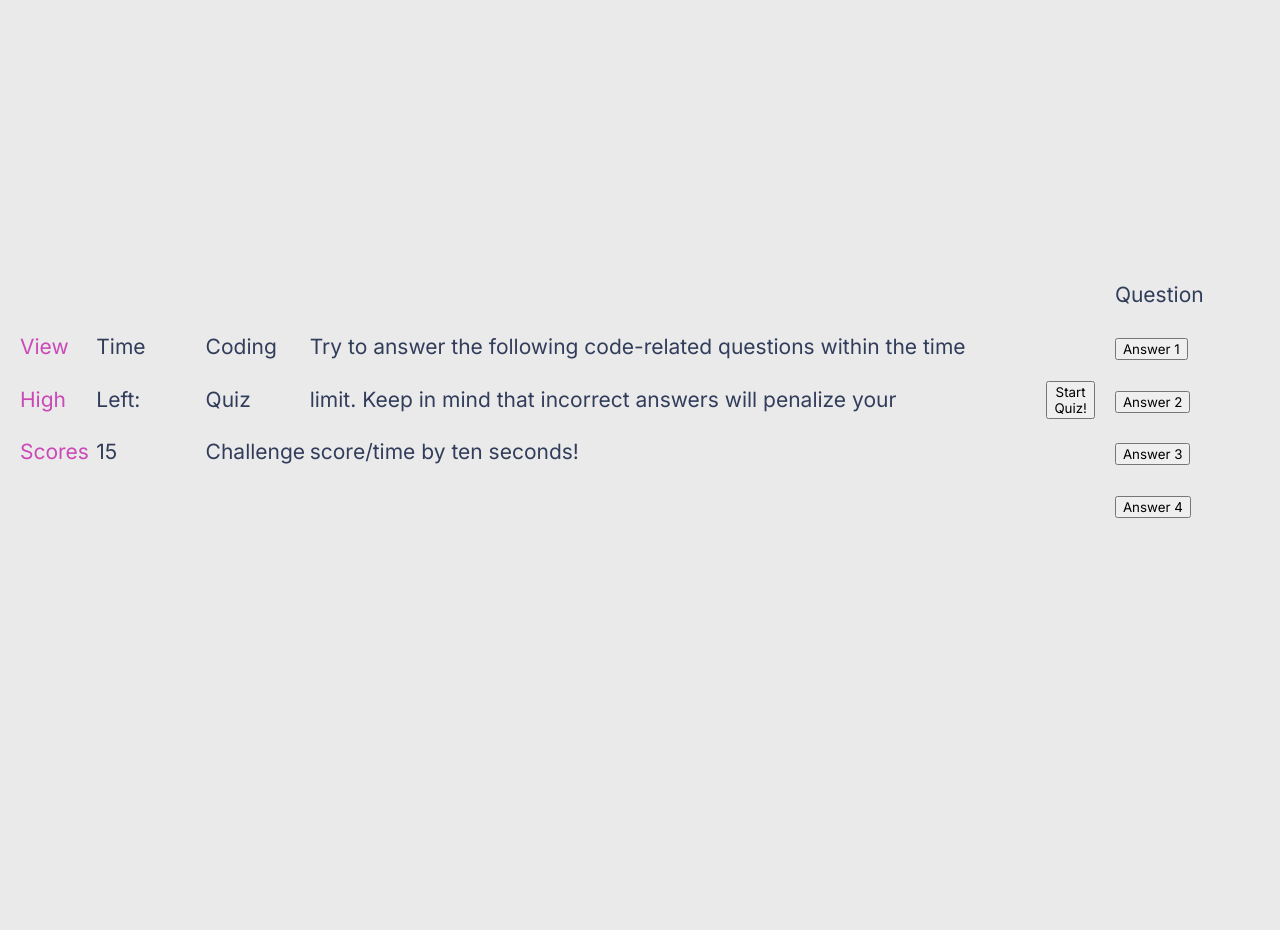
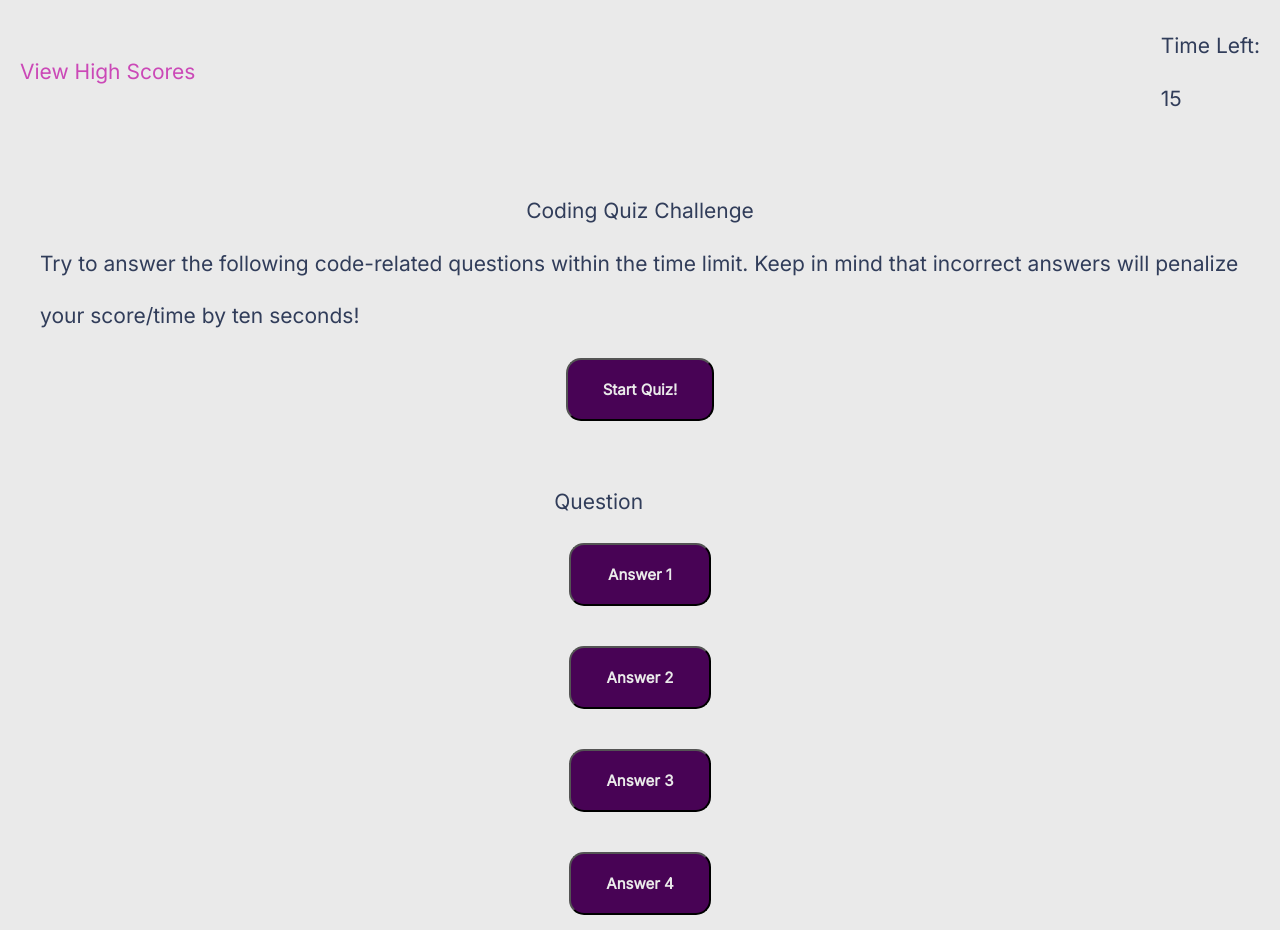
Before and after one commit to nrenner0211/coding-quiz, a plain HTML site: page index.html in a window 1280 px wide. Before the commit the page ends 800 px from the top, so only its background shows below. Drawn offline with Linux system fonts and the light colour scheme.

Commit message:
html and css satisfactory for now, js in progress

```diff
--- a/assets/css/style.css
+++ b/assets/css/style.css
@@ -12,7 +12,6 @@
 }
 
 body {
-    display: flex;
     justify-content: center;
     align-items: center;
     width: 100vw;
@@ -27,12 +26,13 @@ body {
 
 .flex {
     display: flex;
-    justify-content: space-evenly;
+    justify-content: center;
     align-items: center;
 }
 
 .header-content {
-    display: flex;
+    /* display: flex; */
+
     justify-content: space-between;
     padding: 20px;
 
@@ -42,11 +42,36 @@ body {
     color: var(--fuchsia-crayola);
 }
 
-.info-box {
+#info-box {
     padding: 20px;
     margin: 20px;
+    flex-direction: column;
 }
 
-.quiz-container {
-    padding: 20px;
+.btn {
+    background-color: var(--russian-violet);
+    color: var(--platinum);
+    font-weight: bold;
+    font-size: 15px;
+    border-radius: 15px;
+    padding: 20px 35px;
+    margin: 15px;
 }
+
+.btn:hover {
+    background-color: var(--fuchsia-crayola);
+}
+
+.btn-grid {
+    display: grid;
+    gap: 10px;
+}
+
+.hide {
+    display: none;
+}
+
+#quiz-container {
+    /* width: 800px; */
+    /* max-width: 80%; */
+}
--- a/assets/js/script.js
+++ b/assets/js/script.js
@@ -1,16 +1,19 @@
+// dom reference
+console.dir(window.document);
+
 // global variables
 var startBtn = document.querySelector(".start-btn");
+var infoContainer = document.querySelector("#info-box");
+var
 var timer = document.querySelector(".timer");
 var timeLeft = document.querySelector(".time-left");
 var timeSec = document.querySelector(".time-sec");
 
+startBtn.addEventListener('click', startGame);
 
-// dom reference
-console.dir(window.document);
-
-startBtn.addEventListener("click", function (event) {
-
-})
+function startGame() {
+    infoContainer.classList.add("hide")
+}
 
 // // start timer event listener
 // startBtn.addEventListener("click", function (event) {
--- a/index.html
+++ b/index.html
@@ -12,7 +12,7 @@
 </head>
 <body>
 
-    <header class="header-content">
+    <header class="header-content flex">
         <div class="high-scores">View High Scores</div>
         <!-- <div class="title">Coding Quiz Challenge</div> -->
         <div class="timer-wrap">
@@ -25,21 +25,21 @@
     </header>
 
     <!-- info box -->
-    <div class="info-box flex">
+    <div id="info-box" class="flex">
         <div class="info-title"><span>Coding Quiz Challenge</span></div>
         <div class="info-content">
             <div class="info">
                 Try to answer the following code-related questions within the time limit. Keep in mind that incorrect answers will penalize your score/time by ten seconds!
+
+                <!-- start quiz button -->
+                <div class="start-btn flex"><button class="btn">Start Quiz!</button></div>
             </div>
         </div>
     </div>
 
-    <!-- start quiz button -->
-    <div class="start-btn flex"><button>Start Quiz!</button></div>
-
     <!-- quiz box -->
-    <div class="quiz-container flex">
-        <div id="question-container" class="hide">
+    <div id="quiz-container" class="flex">
+        <div class="question-container" class="hide">
             <div id="question">Question</div>
             <div id="answer-buttons" class="btn-grid">
                 <button class="btn">Answer 1</button>
```
